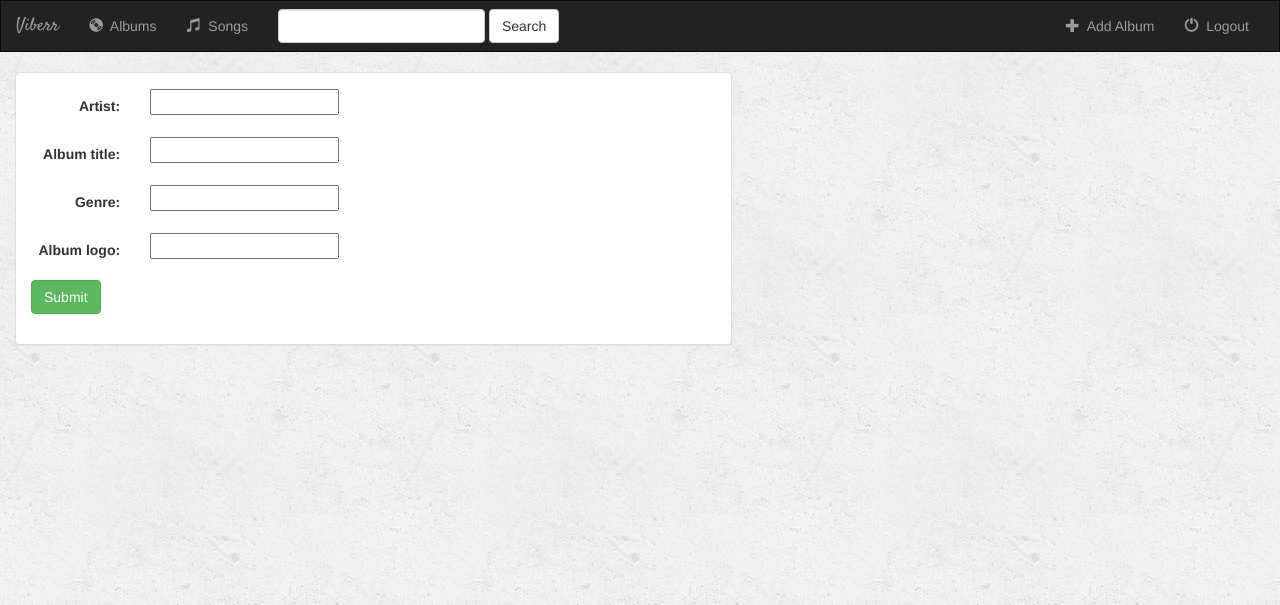
After one commit to 23gosha/Website, a Django app: page /music/album/add/ in a window 1280 px wide. The commit adds this page. Shown: the top 605 px of the page. Run offline with Django 3.2, Linux system fonts and the light colour scheme; some libraries are stand-ins or nearby versions.

Commit message:
vid 31, added form to add new album

```diff
--- a/music/models.py
+++ b/music/models.py
@@ -1,4 +1,5 @@
 from django.db import models
+from django.core.urlresolvers import reverse
 
 #every album will have a special id column
 class Album(models.Model):
@@ -6,6 +7,9 @@ class Album(models.Model):
     album_title = models.CharField(max_length=500)
     genre = models.CharField(max_length=100)
     album_logo = models.CharField(max_length=1000)
+
+    def get_absolute_url(self):
+        return reverse('music:detail', kwargs={'pk':self.pk}) # kwargs = key word args, primary key
 
     def __str__(self): #string representation of an obj
         return self.album_title + ' - ' + self.artist
--- /dev/null
+++ b/music/templates/music/album_form.html
@@ -0,0 +1,27 @@
+{% extends 'music/base.html' %}
+{% block title %}Add a New Album{% endblock %}
+{% block albums_active %}active{% endblock %}
+
+{% block body %}
+<div class="container-fluid"> <!--for a full width container, spanning the entire width of your viewport-->
+    <div class="row">
+        <div class="col-sm-12 col-md-7"> <!--number is witdh of column out of 12; xs, sm, md, lg - size http://stackoverflow.com/questions/24175998/meaning-of-numbers-in-col-md-4-col-xs-1-col-lg-2-in-bootstrap-->
+            <div class="panel panel-default">
+                <div class="panel-body">
+
+                    <form class="form-horizontal" action="" method="post" enctype="multipart/form-data"><!--enctype for files-->
+                        {% csrf_token %}
+                        {% include 'music/form-template.html' %} <!--because we don't want to repeat ourselves-->
+                        <div class="form-group">
+                            <div class="col-sm-offset col-sm-10">
+                                <button type="submit" class="btn btn-success">Submit</button>
+                            </div>
+                        </div>
+                    </form>
+                </div>
+            </div>
+        </div>
+    </div>
+
+</div>
+{% endblock %}
--- a/music/templates/music/base.html
+++ b/music/templates/music/base.html
@@ -52,7 +52,7 @@
 
             <ul class="nav navbar-nav navbar-right">
                 <li class="">
-                    <a href="#">
+                    <a href="{% url 'music:album-add' %}">
                         <span class="glyphicon glyphicon-plus" aria-hidden="true"></span>&nbsp; Add Album
                     </a>
                 </li>
--- /dev/null
+++ b/music/templates/music/form-template.html
@@ -0,0 +1,9 @@
+{% for field in form %}
+    <div class="form-group">
+        <div class="col-sm-offset-2 col-sm-10">
+            <span class="text-danger small">{{ field.errors }}</span> <!--danger means it's red-->
+        </div>
+        <label class="control-label col-sm-2">{{ field.label_tag }}</label>
+        <div class="col-sm-10">{{ field }}</div>
+    </div>
+{% endfor %}
--- a/music/urls.py
+++ b/music/urls.py
@@ -6,7 +6,9 @@ app_name = 'music'
 
 urlpatterns = [
     # /music/
-    url(r'^$', views.IndexView.as_view(), name='index'), # ^ = beginning, $ = end
+    url(r'^$', views.IndexView.as_view(), name='index'), # ^ = beginning, $ = end; if we have a class in views.py we use .as_view(), otherwise name of the function
     # /music/712/
     url(r'^(?P<pk>[0-9]+)/$', views.DetailView.as_view(), name='detail'), # [0-9] = from 0 to 9, + = several digits. 712 is gonna hit
+    # /music/album/add/
+    url(r'album/add/$', views.AlbumCreate.as_view(), name='album-add'),
 ]
--- a/music/views.py
+++ b/music/views.py
@@ -1,4 +1,5 @@
 from django.views import generic
+from django.views.generic.edit import CreateView, UpdateView, DeleteView
 from .models import  Album
 # generic views are usually lists or detailed
 
@@ -13,3 +14,7 @@ class IndexView(generic.ListView):
 class DetailView(generic.DetailView):
     model = Album
     template_name = 'music/detail.html'
+
+class AlbumCreate(CreateView):
+    model = Album
+    fields = ['artist', 'album_title', 'genre', 'album_logo']
```
Also changed, not shown: db.sqlite3.
